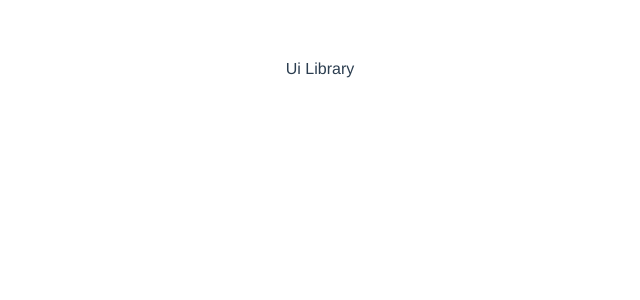
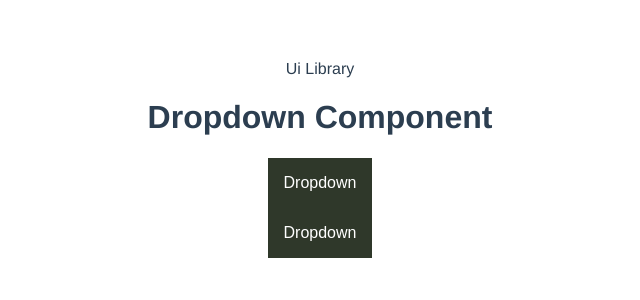
Before and after one commit to moja-global/ui-library, a Vue app: page / in a window 1280 px wide. Shown: the top 300 px of the page, without its empty margins (320-960 px from the left). Built offline with nearby package versions, Linux system fonts and the light colour scheme.

Commit message:
Added Dropdown Component Folder

```diff
--- a/src/App.vue
+++ b/src/App.vue
@@ -1,13 +1,22 @@
 <template>
   <div>Ui Library</div>
+  <h1>Dropdown Component</h1>
+<DropdownComponent><DropdownItem content="option one" href="/1"/> <DropdownItem content="option one" href="/2"/> <DropdownItem content="option one" href="/3"/> <DropdownItem content="option one" href="/4"/> </DropdownComponent>
+<br>
+<DropdownComponenClick><DropdownItem content="option one" href="/1"/> <DropdownItem content="option one" href="/2"/> <DropdownItem content="option one" href="/3"/> <DropdownItem content="option one" href="/4"/> </DropdownComponenClick>
 </template>
 
 <script>
+import DropdownComponent from './components/Dropdown/DropdownComponent.vue'
+import DropdownComponenClick from './components/Dropdown/DropdownComponentClick.vue'
+import DropdownItem from './components/Dropdown/DropdownItem.vue'
 
 export default {
   name: 'App',
   components: {
-
+     DropdownComponent,
+     DropdownComponenClick,
+     DropdownItem
   }
 }
 </script>
--- /dev/null
+++ b/src/components/Dropdown/DropdownComponent.vue
@@ -0,0 +1,62 @@
+<template>
+  <div class="dropdown">
+    <button
+      href="#"
+      class="dropbtn"
+    >
+      Dropdown
+    </button>
+    <div v-if="isVisible" ref="dropdown" class="dropdown-content">
+      <slot></slot>
+    </div>
+  </div>
+</template>
+
+<script>
+import { ref } from 'vue';
+
+export default {
+  setup() {
+    const isVisible = ref(true);
+
+    function click () {
+      window.open(this.$refs.dropdown.children[this.focusedIndex].href,"_self")
+    }
+
+    return {
+      isVisible,
+      click
+    }
+  }
+};
+</script>
+
+<style scoped>
+.dropbtn {
+  background-color: #2f382a;
+  color: white;
+  padding: 16px;
+  font-size: 16px;
+  border: none;
+  cursor: pointer;
+}
+.dropdown {
+  background-color: #2f382a;
+  position: relative;
+  display: inline-block;
+}
+.dropdown-content {
+  display: none;
+  position: absolute;
+  background-color: #f9f9f9;
+  min-width: 160px;
+  box-shadow: 0px 8px 16px 0px #475447;
+  z-index: 1;
+}
+.dropdown:hover .dropdown-content {
+  display: block;
+}
+.dropdown:hover .dropbtn {
+  background-color: #2f382a;
+}
+</style>
--- /dev/null
+++ b/src/components/Dropdown/DropdownComponentClick.vue
@@ -0,0 +1,73 @@
+<template>
+  <div class="dropdown">
+    <button
+      href="#"
+      class="dropbtn"
+      @click="toggleVisibility"
+    >
+      Dropdown
+    </button>
+    <div ref="dropdown" :class="[isVisible ? isActive : dropdowncontent ]">
+      <slot></slot>
+    </div>
+  </div>
+</template>
+
+<script>
+import { ref } from 'vue';
+
+export default {
+    setup() {
+        const isVisible = ref(false);
+      const isActive = ref("isActive");
+      const dropdowncontent = ref("dropdown-content");
+
+      function toggleVisibility() {
+      isVisible.value = !isVisible.value;
+      console.log(isVisible.value);
+    }
+
+    return {
+        isVisible,
+        isActive,
+        dropdowncontent,
+        toggleVisibility,
+    }
+    }
+};
+</script>
+
+<style scoped>
+.dropbtn {
+  background-color: #2f382a;
+  color: white;
+  padding: 16px;
+  font-size: 16px;
+  border: none;
+  cursor: pointer;
+}
+.dropdown {
+  background-color: #2f382a;
+  position: relative;
+  display: inline-block;
+}
+
+.dropdown-content, .isActive {
+  position: absolute;
+  background-color: #f9f9f9;
+  min-width: 160px;
+  box-shadow: 0px 8px 16px 0px #475447;
+  z-index: 1;
+}
+
+.dropdown-content {
+  display: none;
+}
+
+.isActive {
+    display:block;
+}
+.dropdown:hover .dropbtn {
+  background-color: #2f382a;
+}
+</style>
--- /dev/null
+++ b/src/components/Dropdown/DropdownItem.vue
@@ -0,0 +1,58 @@
+<template>
+  <a
+        :href="url"
+        @click="click"
+      >
+        {{content}}
+      </a>
+</template>
+
+<script>
+import { ref } from 'vue';
+
+export default {
+
+  name: "DropdownItem",
+  props: {
+    content: String,
+    href: String,
+  },
+  setup(props) {
+    const url = ref(props.href)
+
+    function click() {
+      window.open(this.$refs.dropdown.children[this.focusedIndex].href,"_self")
+    }
+
+    return {
+      url,
+      click
+    }
+
+  }
+};
+</script>
+
+<!-- Add "scoped" attribute to limit CSS to this component only -->
+<style scoped>
+
+a {
+  color: 	white;
+  padding: 12px 16px;
+  text-decoration: none;
+  display: block;
+  background-color: #475447;
+}
+
+a:focus {
+  color: white;
+  padding: 12px 16px;
+  text-decoration: none;
+  display: block;
+  background-color: #2f382a;
+}
+a:hover {
+  background-color: white;
+  color: #2f382a;
+}
+</style>
```
